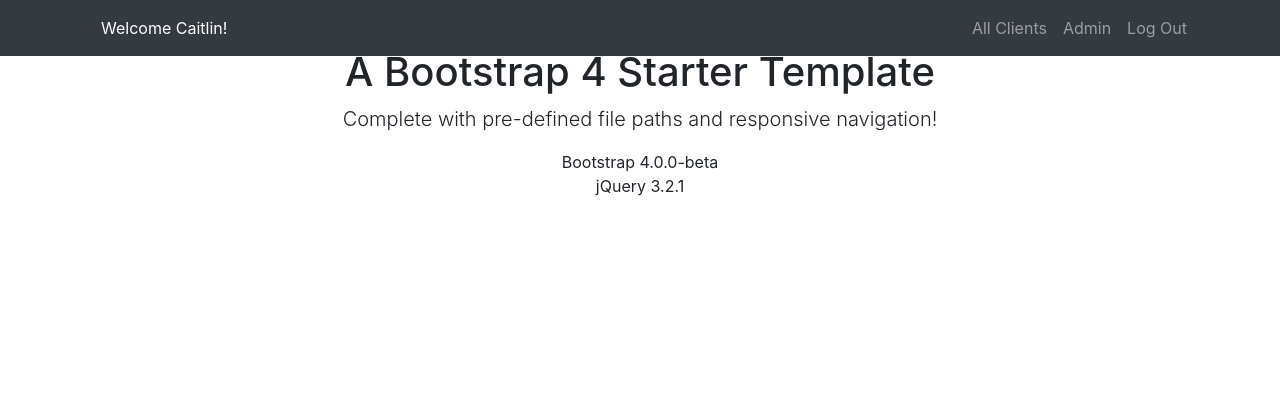
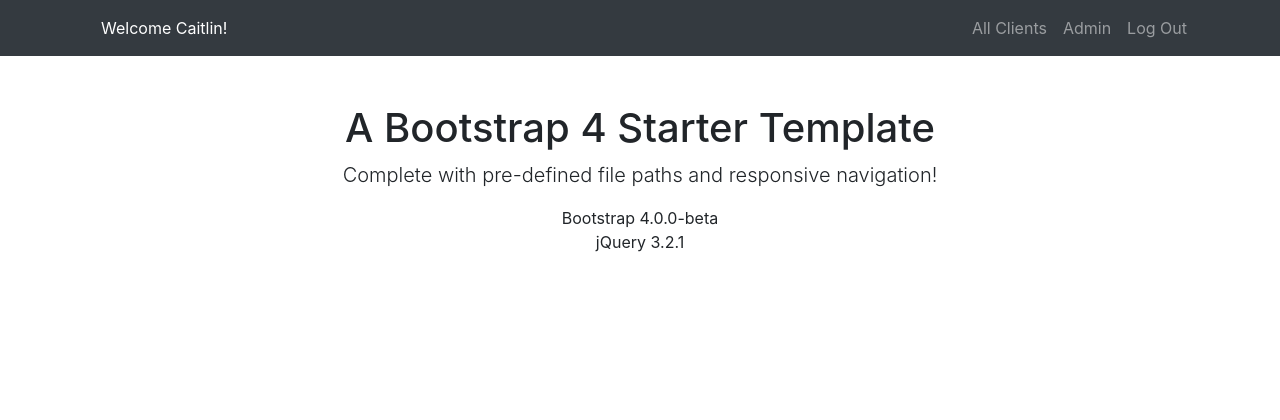
Before and after one commit to tlarkowski/CMK-Marketing-CMS, a PHP site: page /pages/users.php in a window 1280 px wide. Shown: the top 420 px of the page. Run offline with PHP 8.4, Linux system fonts and the light colour scheme; some libraries are stand-ins or nearby versions.

Commit message:
Added Body Top Padding

```diff
--- a/css/main.css
+++ b/css/main.css
@@ -5,3 +5,7 @@
 	Developers: Tusa Larkowski, Adeel Minhas, Ruowen Qin
 	Brief Description: Handles any general styles for the website.
 */
+
+body {
+	padding-top: 56px;
+}
--- a/pages/client-info.php
+++ b/pages/client-info.php
@@ -28,7 +28,7 @@
 
 
 <!-- Page Content -->
-<body style="padding-top:56px;">
+<body>
 	<?php include '../include/navbar.html';?>
 
 	<!-- Client Content -->
```
